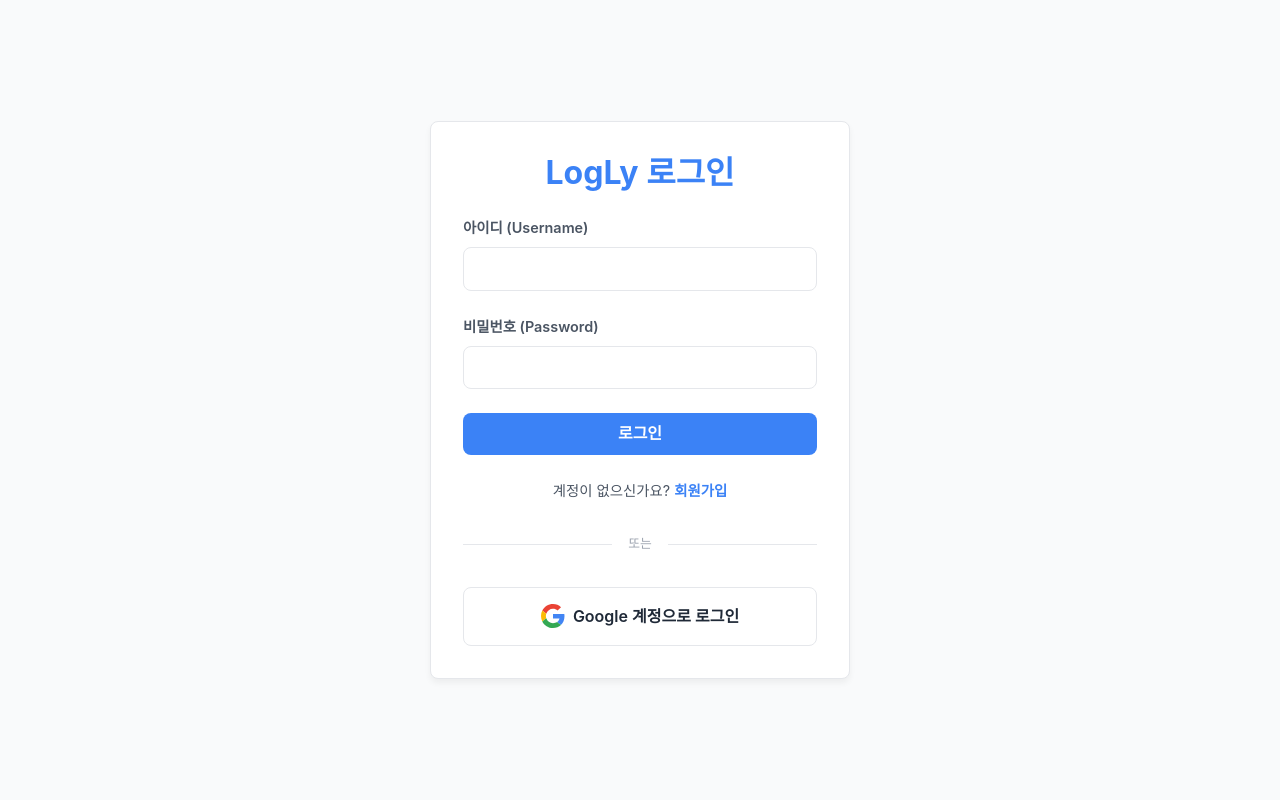
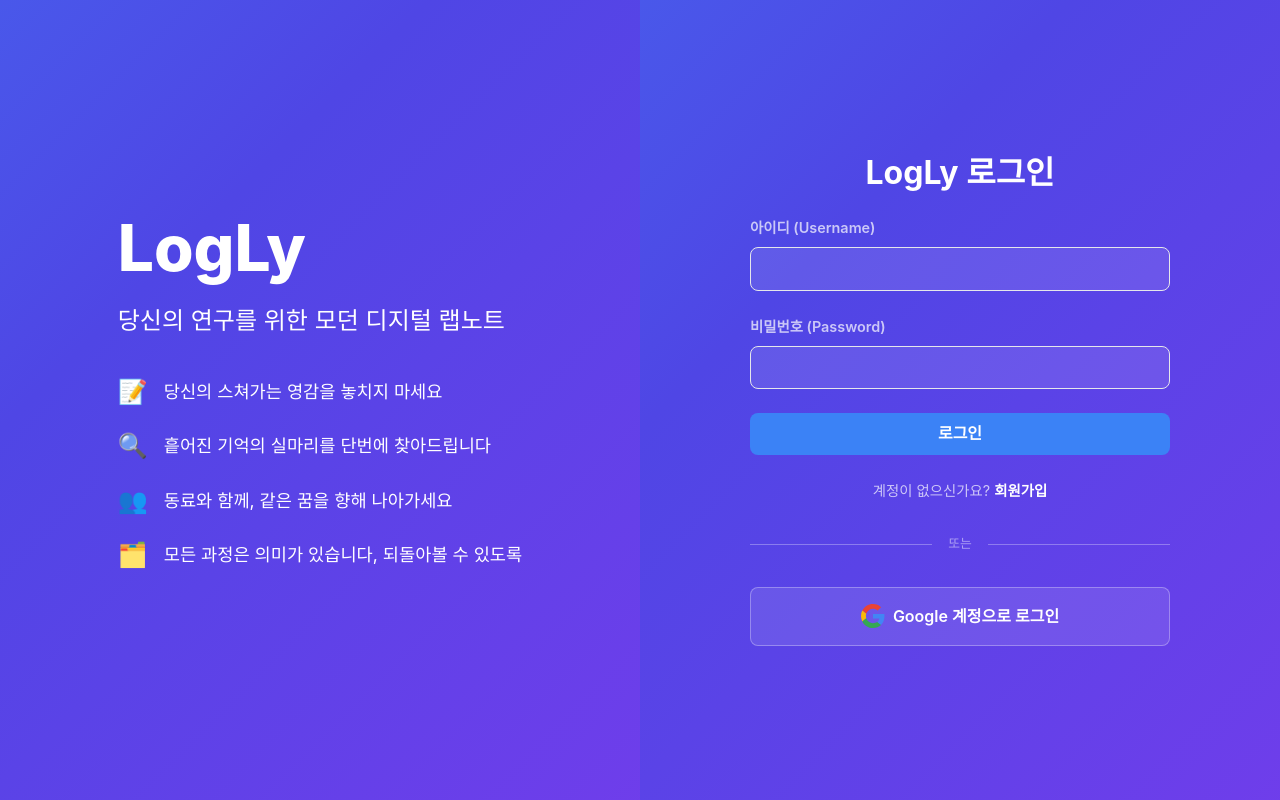
Before and after one commit to Junyeoke/lab-notebook-project, a React (Create React App) app in the folder frontend/: page /login in a window 1280 px wide. Built offline with nearby package versions, Linux system fonts and the light colour scheme.

Commit message:
로그인 화면 변경

```diff
--- a/frontend/src/AuthPage.css
+++ b/frontend/src/AuthPage.css
@@ -1,34 +1,119 @@
-.auth-container {
+.auth-page-container {
+    display: flex;
+    width: 100%;
+    min-height: 100vh;
+    font-family: var(--font-family-base);
+}
+
+.auth-intro-panel {
+    width: 50%;
+    background: linear-gradient(135deg, var(--color-primary), #4f46e5, #7c3aed);
+    background-size: 200% 200%;
+    color: white;
     display: flex;
     align-items: center;
     justify-content: center;
-    min-height: 100vh;
-    background-color: var(--color-background); /* Use a clean, light background */
-    font-family: var(--font-family-base);
-    color: var(--color-text-dark);
+    padding: var(--spacing-xl);
+    animation: gradient-animation 15s ease infinite;
+}
+
+.intro-content {
+    max-width: 450px;
+    text-align: left;
+}
+
+.intro-title {
+    font-size: 4rem;
+    font-weight: 800;
+    margin-bottom: var(--spacing-md);
+    animation: fade-in-up 0.8s ease-out forwards;
+}
+
+.intro-subtitle {
+    font-size: 1.5rem;
+    opacity: 0;
+    margin-bottom: var(--spacing-xl);
+    animation: fade-in-up 0.8s ease-out 0.2s forwards;
+}
+
+.intro-features {
+    list-style: none;
+    padding: 0;
+    font-size: 1.1rem;
+}
+
+.intro-features li {
+    display: flex;
+    align-items: center;
+    gap: var(--spacing-md);
+    margin-bottom: var(--spacing-md);
+    opacity: 0;
+    animation: fade-in-up 0.6s ease-out forwards;
+}
+
+.intro-features li:nth-child(1) { animation-delay: 0.4s; }
+.intro-features li:nth-child(2) { animation-delay: 0.6s; }
+.intro-features li:nth-child(3) { animation-delay: 0.8s; }
+.intro-features li:nth-child(4) { animation-delay: 1.0s; }
+
+.intro-features span[role="img"] {
+    font-size: 1.5rem;
+}
+
+.auth-form-panel {
+    width: 50%;
+    display: flex;
+    align-items: center;
+    justify-content: center;
+    padding: var(--spacing-xl);
+    color: white;
+    background: linear-gradient(135deg, var(--color-primary), #4f46e5, #7c3aed);
+    background-size: 200% 200%;
+    animation: gradient-animation 15s ease infinite;
 }
 
 .auth-form {
-    background: var(--color-surface); /* White surface for the card */
-    padding: var(--spacing-xl); /* Generous padding */
-    border-radius: var(--border-radius); /* Consistent border-radius */
-    box-shadow: var(--shadow-soft); /* Subtle shadow */
+    background: transparent;
+    padding: 0; /* Remove padding from the form wrapper */
+    border-radius: var(--border-radius);
+    box-shadow: none; /* Remove shadow */
     width: 100%;
-    max-width: 420px; /* Optimal width for forms */
-    border: 1px solid var(--color-border); /* Clean border */
-    transition: all 0.2s ease-in-out;
+    max-width: 420px;
+    border: none; /* Remove border */
 }
 
 .auth-form:hover {
-    box-shadow: var(--shadow-medium); /* Slightly more pronounced on hover */
+    box-shadow: none;
 }
+
+/* --- [추가] 애니메이션 --- */
+@keyframes gradient-animation {
+    0% { background-position: 0% 50%; }
+    50% { background-position: 100% 50%; }
+    100% { background-position: 0% 50%; }
+}
+
+@keyframes fade-in-up {
+    from {
+        opacity: 0;
+        transform: translateY(20px);
+    }
+    to {
+        opacity: 1;
+        transform: translateY(0);
+    }
+}
+
+/*.auth-form:hover {*/
+/*    box-shadow: var(--shadow-medium); !* Slightly more pronounced on hover *!*/
+/*}*/
 
 .auth-form h2 {
     text-align: center;
-    color: var(--color-primary); /* Primary color for the title */
+    color: white;
     margin-top: 0;
-    margin-bottom: var(--spacing-lg); /* Space below title */
-    font-size: 2rem; /* Clear title size */
+    margin-bottom: var(--spacing-lg);
+    font-size: 2rem;
     font-weight: 700;
 }
 
@@ -40,22 +125,28 @@
     margin-bottom: var(--spacing-sm);
     font-weight: 600;
     font-size: 0.9rem;
-    color: var(--color-text-medium);
+    color: rgba(255, 255, 255, 0.7);
 }
 .form-input {
     width: 100%;
     padding: var(--spacing-sm) var(--spacing-md);
-    border: 1px solid var(--color-border);
+    border: 1px solid rgba(255, 255, 255, 0.3);
     border-radius: var(--border-radius);
     font-size: 1rem;
     font-family: inherit;
     box-sizing: border-box;
     transition: all 0.2s ease-in-out;
+    background-color: rgba(255, 255, 255, 0.1);
+    color: white;
+}
+.form-input::placeholder {
+    color: rgba(255, 255, 255, 0.5);
 }
 .form-input:focus {
     outline: none;
-    border-color: var(--color-primary);
-    box-shadow: 0 0 0 3px var(--color-primary-light); /* Subtle focus ring */
+    border-color: white;
+    box-shadow: 0 0 0 3px rgba(255, 255, 255, 0.2);
+    background-color: rgba(255, 255, 255, 0.15);
 }
 
 .form-submit-btn {
@@ -66,56 +157,54 @@
     font-size: 1.1rem;
     font-weight: 600;
     cursor: pointer;
-    background-color: var(--color-primary);
-    color: var(--color-surface);
+    background-color: white;
+    color: var(--color-primary);
     transition: all 0.2s ease-in-out;
 }
 .form-submit-btn:hover {
-    background-color: var(--color-primary-dark);
-    transform: translateY(-1px); /* Slight lift */
+    background-color: #f0f0f0;
+    transform: translateY(-1px);
 }
 
 .auth-switch {
     text-align: center;
     margin-top: var(--spacing-lg);
     font-size: 0.9rem;
-    color: var(--color-text-medium);
+    color: rgba(255, 255, 255, 0.7);
 }
 .auth-switch a {
-    color: var(--color-primary);
+    color: white;
     text-decoration: none;
     font-weight: 600;
     transition: color 0.2s ease-in-out;
 }
 .auth-switch a:hover {
     text-decoration: underline;
-    color: var(--color-primary-dark);
 }
 
 .social-login-separator {
     display: flex;
     align-items: center;
     text-align: center;
-    margin: var(--spacing-xl) 0; /* Space above and below separator */
+    margin: var(--spacing-xl) 0;
 }
 
 .social-login-separator::before,
 .social-login-separator::after {
     content: '';
     flex: 1;
-    border-bottom: 1px solid var(--color-border);
+    border-bottom: 1px solid rgba(255, 255, 255, 0.3);
 }
 
 .separator-text {
     padding: 0 var(--spacing-md);
     font-size: 0.8rem;
-    color: var(--color-text-light);
-    font-weight: 500;
-    background-color: var(--color-surface); /* Match form background */
+    color: rgba(255, 255, 255, 0.5);
+    background-color: transparent;
 }
 
 .social-login-buttons {
-    margin-top: var(--spacing-lg); /* Space between separator and button */
+    margin-top: var(--spacing-lg);
 }
 
 .google-login-btn {
@@ -123,21 +212,19 @@
     align-items: center;
     justify-content: center;
     width: 100%;
-    border: 1px solid var(--color-border);
+    border: 1px solid rgba(255, 255, 255, 0.3);
     border-radius: var(--border-radius);
-    padding: var(--spacing-md) var(--spacing-lg); /* More generous padding */
+    padding: var(--spacing-md) var(--spacing-lg);
     font-size: 1rem;
     font-weight: 600;
     cursor: pointer;
-    background-color: var(--color-surface);
-    color: var(--color-text-dark);
+    background-color: rgba(255, 255, 255, 0.1);
+    color: white;
     transition: all 0.2s ease-in-out;
-    /* margin-top removed as it's now handled by .social-login-buttons */
 }
 
 .google-login-btn:hover {
-    background-color: var(--color-primary-light); /* Align with theme */
-    box-shadow: var(--shadow-soft);
+    background-color: rgba(255, 255, 255, 0.2);
 }
 
 .google-login-btn svg {
--- a/frontend/src/LabNotebookApp.js
+++ b/frontend/src/LabNotebookApp.js
@@ -296,6 +296,7 @@
         setSearchQuery("");
         setSelectedEntry(null);
         setCurrentView('projects');
+        setShowNoteListPanel(true); // Ensure the panel is visible
         handleCloseOffcanvas();
     };
 
--- a/frontend/src/LoginPage.js
+++ b/frontend/src/LoginPage.js
@@ -27,7 +27,20 @@
     };
 
     return (
-        <div className="auth-container">
+        <div className="auth-page-container">
+            <div className="auth-intro-panel">
+                <div className="intro-content">
+                    <h1 className="intro-title">LogLy</h1>
+                    <p className="intro-subtitle">당신의 연구를 위한 모던 디지털 랩노트</p>
+                    <ul className="intro-features">
+                        <li><span role="img" aria-label="edit">📝</span> 당신의 스쳐가는 영감을 놓치지 마세요</li>
+                        <li><span role="img" aria-label="search">🔍</span> 흩어진 기억의 실마리를 단번에 찾아드립니다</li>
+                        <li><span role="img" aria-label="team">👥</span> 동료와 함께, 같은 꿈을 향해 나아가세요</li>
+                        <li><span role="img" aria-label="version">🗂️</span> 모든 과정은 의미가 있습니다, 되돌아볼 수 있도록</li>
+                    </ul>
+                </div>
+            </div>
+            <div className="auth-form-panel">
                 <form className="auth-form" onSubmit={handleSubmit}>
                     <h2>LogLy 로그인</h2>
                     <div className="form-group">
@@ -71,6 +84,7 @@
                     </div>
                 </form>
             </div>
+        </div>
     );
 }
 
--- a/frontend/src/RegisterPage.js
+++ b/frontend/src/RegisterPage.js
@@ -94,7 +94,20 @@
     };
 
     return (
-        <div className="auth-container">
+        <div className="auth-page-container">
+            <div className="auth-intro-panel">
+                <div className="intro-content">
+                    <h1 className="intro-title">LogLy</h1>
+                    <p className="intro-subtitle">당신의 연구를 위한 모던 디지털 랩노트</p>
+                    <ul className="intro-features">
+                        <li><span role="img" aria-label="edit">📝</span> 당신의 스쳐가는 영감을 놓치지 마세요</li>
+                        <li><span role="img" aria-label="search">🔍</span> 흩어진 기억의 실마리를 단번에 찾아드립니다</li>
+                        <li><span role="img" aria-label="team">👥</span> 동료와 함께, 같은 꿈을 향해 나아가세요</li>
+                        <li><span role="img" aria-label="version">🗂️</span> 모든 과정은 의미가 있습니다, 되돌아볼 수 있도록</li>
+                    </ul>
+                </div>
+            </div>
+            <div className="auth-form-panel">
                 <form className="auth-form" onSubmit={handleSubmit}>
                     <h2>회원가입</h2>
                     <div className="form-group">
@@ -107,7 +120,6 @@
                             required
                             autoComplete="username"
                         />
-                    {/* [추가] 아이디 상태 메시지 표시 */}
                         <div className={`username-status ${usernameStatus.available}`}>
                             {usernameStatus.message}
                         </div>
@@ -148,7 +160,6 @@
                     <button
                         type="submit"
                         className="form-submit-btn"
-                    // [추가] 아이디 확인 중이거나 사용 불가 시 버튼 비활성화
                         disabled={usernameStatus.available !== 'available'}
                     >
                         회원가입
@@ -158,6 +169,7 @@
                     </div>
                 </form>
             </div>
+        </div>
     );
 }
 
```
Lines whose indentation alone changed are shown as unchanged.
